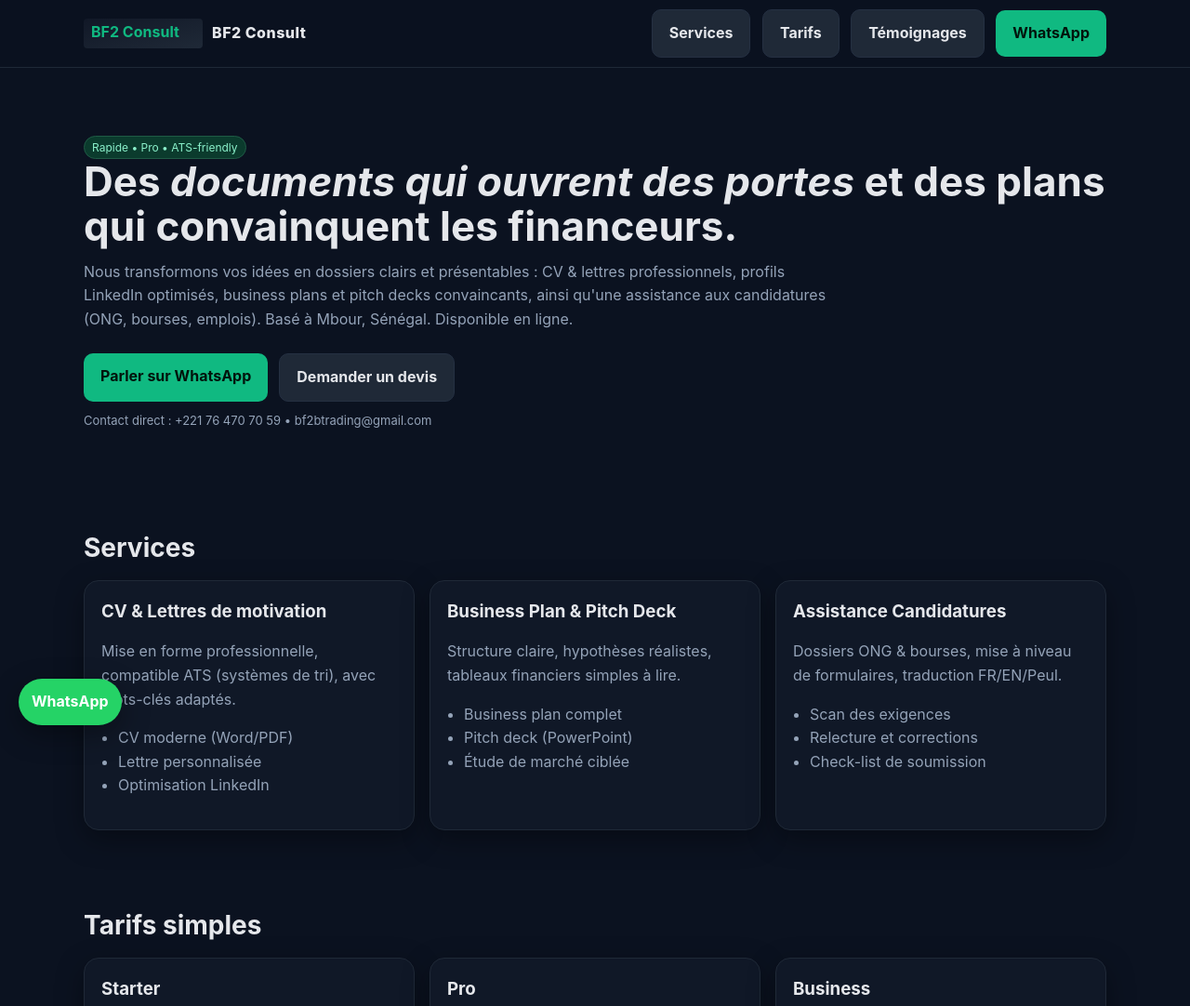
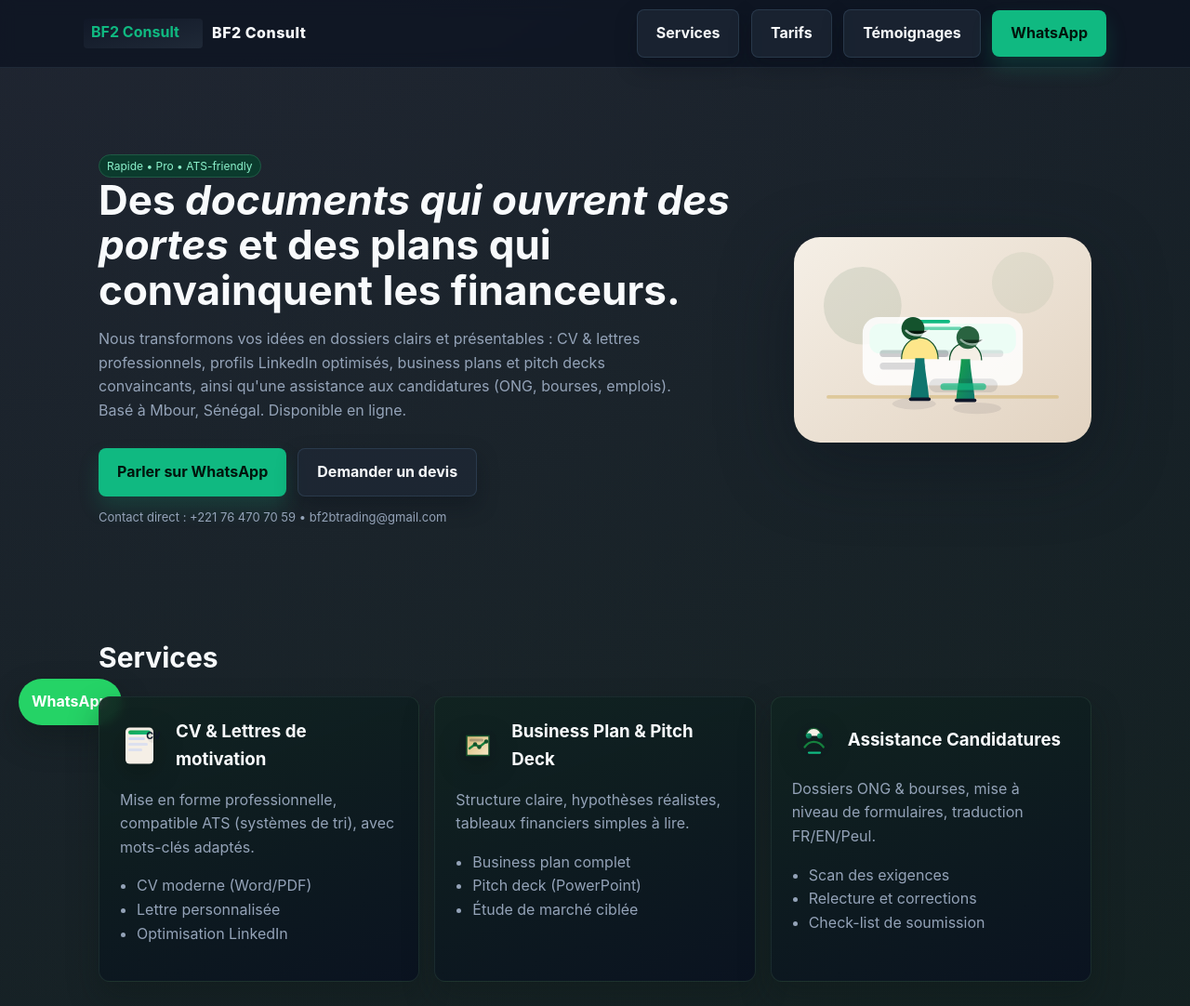
Before and after one commit to bf2verified/bf2.consult, a plain HTML site: page index.html in a window 1280 px wide. Shown: the top 1082 px of the page at 93% size. Drawn offline with nearby package versions, Linux system fonts and the light colour scheme.

Commit message:
Revamp hero styling with gradients and service icons

```diff
--- a/index.html
+++ b/index.html
@@ -38,22 +38,33 @@
     </div>
   </nav>
 
-  <header class="hero container">
+  <header class="hero">
+    <div class="container hero-inner">
+      <div class="hero-copy">
         <span class="badge">Rapide • Pro • ATS-friendly</span>
         <h1>Des <em>documents qui ouvrent des portes</em> et des plans qui convainquent les financeurs.</h1>
         <p>Nous transformons vos idées en dossiers clairs et présentables : CV & lettres professionnels, profils LinkedIn optimisés, business plans et pitch decks convaincants, ainsi qu'une assistance aux candidatures (ONG, bourses, emplois). Basé à Mbour, Sénégal. Disponible en ligne.</p>
-    <div style="display:flex;gap:12px;flex-wrap:wrap">
+        <div class="hero-actions">
           <a class="btn" href="https://wa.me/221764707059">Parler sur WhatsApp</a>
           <a class="btn secondary" href="#contact">Demander un devis</a>
         </div>
-    <p class="small" style="margin-top:10px">Contact direct : +221 76 470 70 59 • bf2btrading@gmail.com</p>
+        <p class="small">Contact direct : +221 76 470 70 59 • bf2btrading@gmail.com</p>
+      </div>
+      <div class="hero-visual">
+        <img src="/assets/hero-collaboration.svg" alt="Collaboration professionnelle autour d'un ordinateur" />
+      </div>
+    </div>
   </header>
 
-  <section id="services" class="section container">
+  <section id="services" class="section section-highlight">
+    <div class="container">
       <h2>Services</h2>
       <div class="grid cards">
         <article class="card">
+          <div class="card-head">
+            <img src="/assets/service-cv.svg" alt="Icône CV" class="card-icon" />
             <h3>CV & Lettres de motivation</h3>
+          </div>
           <p>Mise en forme professionnelle, compatible ATS (systèmes de tri), avec mots-clés adaptés.</p>
           <ul class="list">
             <li>CV moderne (Word/PDF)</li>
@@ -62,7 +73,10 @@
           </ul>
         </article>
         <article class="card">
+          <div class="card-head">
+            <img src="/assets/service-plan.svg" alt="Icône business plan" class="card-icon" />
             <h3>Business Plan & Pitch Deck</h3>
+          </div>
           <p>Structure claire, hypothèses réalistes, tableaux financiers simples à lire.</p>
           <ul class="list">
             <li>Business plan complet</li>
@@ -71,7 +85,10 @@
           </ul>
         </article>
         <article class="card">
+          <div class="card-head">
+            <img src="/assets/service-support.svg" alt="Icône assistance" class="card-icon" />
             <h3>Assistance Candidatures</h3>
+          </div>
           <p>Dossiers ONG & bourses, mise à niveau de formulaires, traduction FR/EN/Peul.</p>
           <ul class="list">
             <li>Scan des exigences</li>
@@ -80,31 +97,41 @@
           </ul>
         </article>
       </div>
+    </div>
   </section>
 
-  <section id="tarifs" class="section container">
+  <section id="tarifs" class="section">
+    <div class="container">
       <h2>Tarifs simples</h2>
       <div class="grid pricing">
         <article class="card">
+          <div class="card-head">
             <h3>Starter</h3>
+          </div>
           <p class="price">5 000 – 10 000 FCFA</p>
           <p>CV ou lettre standard + PDF.</p>
         </article>
         <article class="card">
+          <div class="card-head">
             <h3>Pro</h3>
+          </div>
           <p class="price">20 000 – 30 000 FCFA</p>
           <p>CV + lettre + LinkedIn, prêt à postuler.</p>
         </article>
         <article class="card">
+          <div class="card-head">
             <h3>Business</h3>
+          </div>
           <p class="price">30 000 – 50 000 FCFA</p>
           <p>Business plan ou pitch deck avec révision.</p>
         </article>
       </div>
       <p class="small">Prix indicatifs. Devis précis après échange WhatsApp.</p>
+    </div>
   </section>
 
-  <section id="temoignages" class="section container">
+  <section id="temoignages" class="section section-muted">
+    <div class="container">
       <h2>Témoignages</h2>
       <div class="agg">
         <span id="rating-aggregate" class="agg-rate">—</span>
@@ -117,6 +144,7 @@
           <ul class="car-track" id="car-track" role="list"></ul>
         </div>
         <button class="car-btn" id="car-next" aria-label="Avis suivant">›</button>
+      </div>
 
       <div class="t-form-wrap">
         <h3>Ajouter un témoignage</h3>
@@ -165,10 +193,11 @@
           <p class="small">Vos avis sont stockés sur votre navigateur et s’affichent immédiatement.</p>
         </form>
       </div>
-
+    </div>
   </section>
 
-  <section id="contact" class="section container">
+  <section id="contact" class="section">
+    <div class="container">
       <h2>Contact</h2>
       <p>Le plus rapide : WhatsApp. Vous pouvez aussi nous laisser un message ci-dessous (il s’ouvrira dans WhatsApp).</p>
       <form id="contact-form" aria-label="Formulaire de contact (ouvre WhatsApp)">
@@ -181,6 +210,7 @@
         <button class="btn" type="submit">Envoyer via WhatsApp</button>
         <p class="small">Ou écrivez-nous : <a href="mailto:bf2btrading@gmail.com">bf2btrading@gmail.com</a></p>
       </form>
+    </div>
   </section>
 
   <footer class="footer">
--- a/styles.css
+++ b/styles.css
@@ -1,57 +1,68 @@
 :root{
-  --bg:#0b1220; --card:#101827; --muted:#94a3b8; --text:#e5e7eb;
-  --accent:#10b981; --accent-2:#34d399; --ring:0 0 0 3px rgba(16,185,129,.35);
-  --shadow:0 10px 30px rgba(0,0,0,.35)
+  --bg-deep:#0b1220;
+  --bg-forest:#12231d;
+  --bg-warm:#1f1912;
+  --muted:#cbd5f5;
+  --muted-2:#94a3b8;
+  --text:#f8fafc;
+  --accent:#10b981;
+  --accent-2:#34d399;
+  --warm-glow:rgba(245,239,230,.15);
+  --ring:0 0 0 3px rgba(16,185,129,.35);
+  --shadow:0 16px 32px rgba(12,24,20,.35)
 }
 *{box-sizing:border-box}
-html,body{margin:0;padding:0;background:var(--bg);color:var(--text);font-family:Inter,system-ui,-apple-system,Segoe UI,Roboto,Arial,sans-serif;line-height:1.6}
+html,body{margin:0;padding:0;background:radial-gradient(circle at 0% -20%,rgba(245,239,230,.12),transparent 55%),linear-gradient(160deg,var(--bg-deep) 0%,var(--bg-forest) 55%,var(--bg-warm) 100%);color:var(--text);font-family:Inter,system-ui,-apple-system,Segoe UI,Roboto,Arial,sans-serif;line-height:1.6}
 a{color:var(--accent);text-decoration:none}
 a:hover{text-decoration:underline}
 .container{max-width:1100px;margin:0 auto;padding:0 16px}
-.btn{display:inline-block;padding:12px 18px;border-radius:10px;background:var(--accent);color:#02140c;font-weight:700;border:none}
-.btn:hover{filter:brightness(1.05)}
-.btn.secondary{background:#1f2937;color:var(--text);border:1px solid #253042}
+.btn{display:inline-flex;align-items:center;gap:8px;padding:12px 20px;border-radius:8px;background:var(--accent);color:#02140c;font-weight:700;border:none;box-shadow:0 12px 22px rgba(16,185,129,.18);transition:transform .2s ease,box-shadow .2s ease,filter .2s ease}
+.btn:hover{filter:brightness(1.05);transform:translateY(-1px);box-shadow:0 16px 28px rgba(16,185,129,.22)}
+.btn.secondary{background:rgba(31,41,55,.7);color:var(--text);border:1px solid rgba(52,73,94,.6);box-shadow:0 10px 22px rgba(8,13,22,.35)}
 .nav{position:sticky;top:0;backdrop-filter:blur(8px);background:rgba(11,18,32,0.7);border-bottom:1px solid #1f2937;z-index:20}
 .nav-inner{display:flex;align-items:center;justify-content:space-between;padding:10px 0}
 .brand{display:flex;align-items:center;gap:10px}
 .brand img{height:32px;width:auto}
 .brand span{font-weight:800;letter-spacing:.5px}
-.hero{padding:72px 0 40px}
-.hero h1{font-size:44px;line-height:1.1;margin:0 0 12px}
-.hero p{color:var(--muted);max-width:800px;margin:0 0 24px}
+.hero{padding:92px 0 56px;position:relative}
+.hero::before{content:"";position:absolute;inset:0;background:linear-gradient(140deg,rgba(16,185,129,.12),rgba(245,239,230,.08));z-index:-1}
+.hero-inner{display:flex;align-items:center;gap:48px}
+.hero-copy{flex:1;min-width:260px}
+.hero h1{font-size:44px;line-height:1.1;margin:0 0 16px}
+.hero p{color:var(--muted-2);max-width:640px;margin:0 0 28px}
+.hero-actions{display:flex;gap:12px;flex-wrap:wrap;margin-bottom:12px}
+.hero .small{margin:0;color:var(--muted-2)}
+.hero-visual{flex:0 0 320px;display:flex;justify-content:center}
+.hero-visual img{width:100%;max-width:420px;height:auto;filter:drop-shadow(0 24px 40px rgba(9,16,26,.38));border-radius:28px}
 .grid{display:grid;gap:16px}
 .cards{grid-template-columns:repeat(3,minmax(0,1fr))}
-.card{background:var(--card);border:1px solid #1f2937;border-radius:16px;padding:18px;box-shadow:var(--shadow)}
-.card h3{margin:0 0 8px}
-.card p{color:var(--muted)}
-.section{padding:40px 0}
-.section h2{font-size:28px;margin:0 0 12px}
+.card{background:linear-gradient(160deg,rgba(17,36,32,.92),rgba(10,18,32,.94));border:1px solid rgba(52,79,69,.4);border-radius:12px;padding:22px;box-shadow:var(--shadow);backdrop-filter:blur(4px)}
+.card-head{display:flex;align-items:center;gap:12px;margin-bottom:12px}
+.card-icon{width:48px;height:48px;flex:0 0 auto;filter:drop-shadow(0 8px 14px rgba(0,0,0,.25))}
+.card h3{margin:0}
+.card p{color:var(--muted-2)}
+.section{padding:60px 0;position:relative}
+.section::before{content:"";position:absolute;inset:0;background:linear-gradient(160deg,rgba(13,29,24,.78),rgba(7,12,20,.82));z-index:-1;border-top:1px solid rgba(30,41,59,.6);border-bottom:1px solid rgba(18,30,41,.55)}
+.section-highlight::before{background:linear-gradient(155deg,rgba(16,185,129,.18),var(--warm-glow)),linear-gradient(160deg,rgba(12,24,20,.8),rgba(7,12,20,.86))}
+.section-muted::before{background:linear-gradient(155deg,var(--warm-glow),rgba(15,23,42,.7))}
+.section h2{font-size:30px;margin:0 0 18px}
 .pricing{grid-template-columns:repeat(3,minmax(0,1fr))}
 .price{font-size:28px;font-weight:800;margin:8px 0 0}
 .badge{display:inline-block;background:#0b3b2d;color:#8bf1cb;border:1px solid #1f5a45;padding:2px 8px;border-radius:999px;font-size:12px}
-.list{padding-left:18px;color:var(--muted)}
-.footer{padding:28px 0;border-top:1px solid #1f2937;color:var(--muted);font-size:14px}
+.list{padding-left:18px;color:var(--muted-2)}
+.footer{padding:28px 0;border-top:1px solid #1f2937;color:var(--muted-2);font-size:14px;background:linear-gradient(140deg,rgba(15,36,32,.7),rgba(8,14,24,.85))}
 kbd{background:#0b1729;border:1px solid #1d2a3f;border-radius:6px;padding:2px 6px;font-family:ui-monospace,SFMono-Regular,Menlo,monospace}
-@media (max-width:900px){ .cards,.pricing{grid-template-columns:1fr 1fr} .hero h1{font-size:36px} }
-@media (max-width:640px){ .cards,.pricing{grid-template-columns:1fr} .hero{padding-top:48px} }
-.input, textarea{width:100%;padding:12px 14px;border-radius:12px;border:1px solid #253042;background:#0c1526;color:var(--text);outline:none}
-.input:focus, textarea:focus{box-shadow:var(--ring);border-color:#1f8f6e}
-label{display:block;margin:8px 0 6px}
-form{display:grid;gap:10px}
-.toast{position:fixed;bottom:20px;right:20px;background:#06151a;color:#b7f7de;padding:12px 14px;border:1px solid #124b3d;border-radius:10px;display:none}
-.whatsapp-float{position:fixed;bottom:20px;left:20px;background:#25D366;color:white;padding:12px 14px;border-radius:999px;display:flex;align-items:center;gap:8px;font-weight:700;box-shadow:var(--shadow)}
-.whatsapp-float:hover{filter:brightness(1.08);text-decoration:none}
-.small{font-size:13px;color:var(--muted)}
+.small{font-size:13px;color:var(--muted-2)}
 
 /* Carousel for testimonials */
 .carousel{position:relative;display:flex;align-items:center;gap:10px;margin-top:12px}
 .car-btn{background:#0e1c2a;border:1px solid #1d344a;color:#cde7ff;width:44px;height:44px;border-radius:12px;display:grid;place-items:center;font-size:28px;line-height:1;cursor:pointer;box-shadow:var(--shadow)}
 .car-btn:hover{filter:brightness(1.1)}
-.car-viewport{overflow:hidden;flex:1;border:1px solid #1f2937;border-radius:16px;background:var(--card)}
+.car-viewport{overflow:hidden;flex:1;border:1px solid #1f2937;border-radius:16px;background:linear-gradient(160deg,rgba(12,25,28,.85),rgba(9,15,24,.9))}
 .car-track{display:flex;gap:12px;padding:12px;margin:0;list-style:none}
 .t-item{min-width: calc(33.333% - 8px);background:#0c1626;border:1px solid #1f2937;border-radius:14px;padding:14px}
 .t-name{font-weight:800;margin:0}
-.t-city{font-size:13px;color:var(--muted);margin:2px 0 8px}
+.t-city{font-size:13px;color:var(--muted-2);margin:2px 0 8px}
 .t-msg{color:var(--text);margin:0 0 8px}
 .t-stars{color:#fbbf24;font-size:16px;letter-spacing:1px}
 @media (max-width:900px){ .t-item{min-width: calc(50% - 8px);} }
@@ -60,11 +71,10 @@ form{display:grid;gap:10px}
 /* Aggregate rating */
 .agg{display:flex;align-items:center;gap:10px;margin:6px 0 2px}
 .agg-rate{background:#0b3b2d;color:#8bf1cb;border:1px solid #1f5a45;padding:4px 10px;border-radius:999px;font-weight:800}
-.agg-count{color:var(--muted);font-size:14px}
-
+.agg-count{color:var(--muted-2);font-size:14px}
 
 /* Testimonial form */
-.t-form-wrap{margin-top:18px;background:#0c1526;border:1px solid #1f2937;border-radius:16px;padding:14px}
+.t-form-wrap{margin-top:18px;background:linear-gradient(155deg,rgba(12,27,24,.85),rgba(10,18,32,.88));border:1px solid rgba(36,59,52,.5);border-radius:14px;padding:18px}
 .stars-input{display:flex;align-items:center;gap:4px;margin:8px 0 12px}
 .stars-input input{display:none}
 .stars-input label{cursor:pointer;font-size:22px;color:#334155;transition:transform .05s}
@@ -76,4 +86,27 @@ form{display:grid;gap:10px}
 .stars-input input#r3:checked ~ label[for="r3"],
 .stars-input input#r2:checked ~ label[for="r2"],
 .stars-input input#r1:checked ~ label[for="r1"]{color:#fbbf24}
-/* Better: on click, we set all labels up to chosen as gold through JS for clarity */
+
+.section .container{position:relative;z-index:1}
+.hero .container{position:relative;z-index:1}
+
+@media (max-width:900px){
+  .cards,.pricing{grid-template-columns:1fr 1fr}
+  .hero h1{font-size:36px}
+  .hero-inner{flex-direction:column-reverse;text-align:center}
+  .hero-visual{flex:none}
+  .hero p{margin-left:auto;margin-right:auto}
+  .hero-actions{justify-content:center}
+}
+@media (max-width:640px){
+  .cards,.pricing{grid-template-columns:1fr}
+  .hero{padding-top:56px}
+  .hero-visual img{max-width:320px}
+}
+.input, textarea{width:100%;padding:12px 14px;border-radius:12px;border:1px solid #253042;background:#0c1526;color:var(--text);outline:none}
+.input:focus, textarea:focus{box-shadow:var(--ring);border-color:#1f8f6e}
+label{display:block;margin:8px 0 6px}
+form{display:grid;gap:10px}
+.toast{position:fixed;bottom:20px;right:20px;background:#06151a;color:#b7f7de;padding:12px 14px;border:1px solid #124b3d;border-radius:10px;display:none}
+.whatsapp-float{position:fixed;bottom:20px;left:20px;background:#25D366;color:white;padding:12px 14px;border-radius:999px;display:flex;align-items:center;gap:8px;font-weight:700;box-shadow:var(--shadow)}
+.whatsapp-float:hover{filter:brightness(1.08);text-decoration:none}
```
Also changed, not shown: assets/hero-collaboration.svg (added), assets/service-cv.svg (added), assets/service-plan.svg (added), assets/service-support.svg (added). Lines whose indentation alone changed are shown as unchanged.
